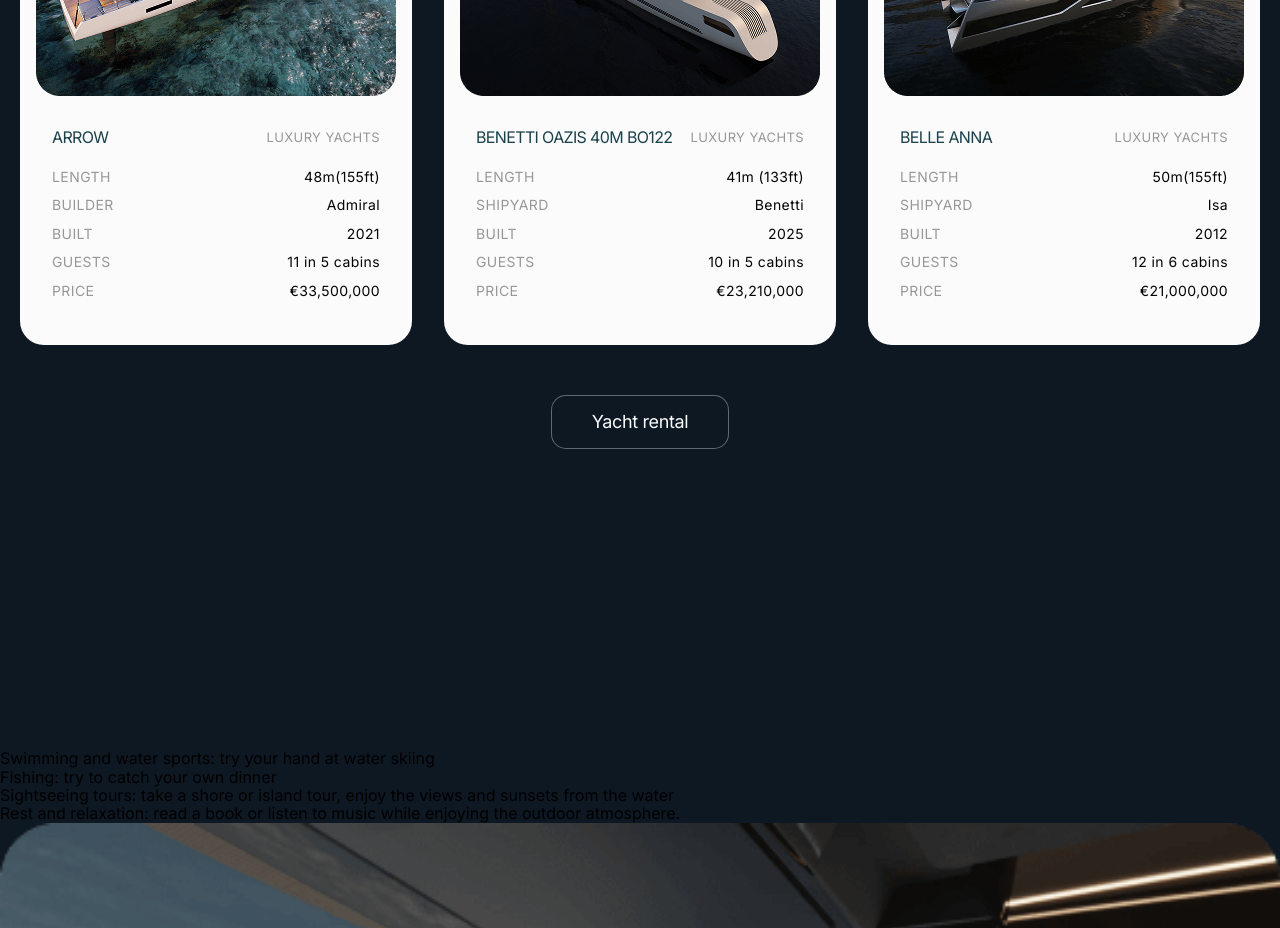
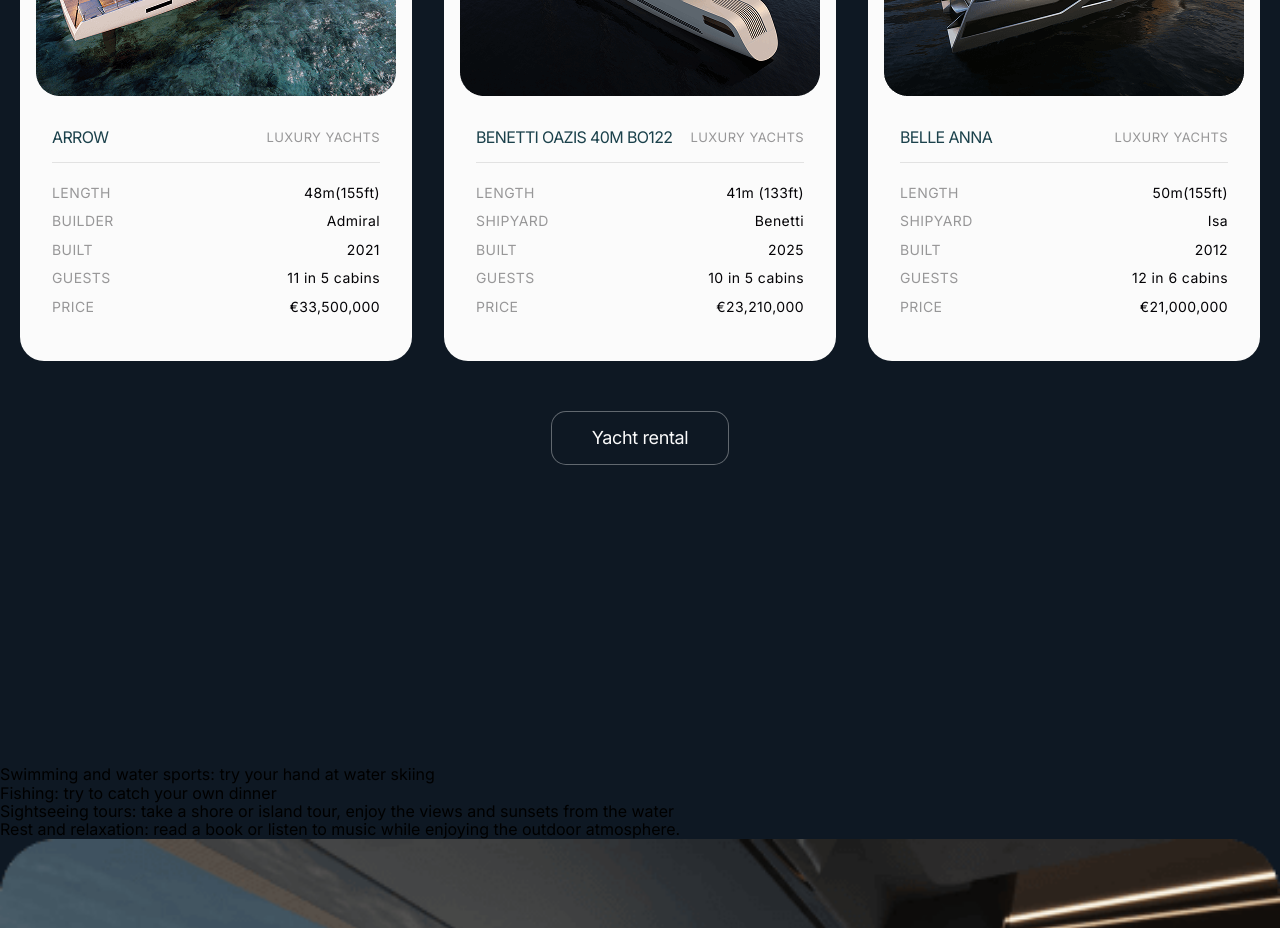
Before and after one commit to KatarginaKate/YachtJet, a plain HTML site: page index.html in a window 1280 px wide. Shown: the part 2080-3008 px from the top of the page. Drawn offline with nearby package versions, Linux system fonts and the light colour scheme.

Commit message:
lineafter

```diff
--- a/css/styles.css
+++ b/css/styles.css
@@ -260,11 +260,23 @@ img {
   margin-bottom: 50px;
 }
 .dreamyacht-clasification {
+  position: relative;
   display: flex;
   justify-content: space-between;
   align-items: center;
-  padding: 0 16px;
+  padding: 0 16px 16px;
   margin-bottom: 16px;
+}
+
+.dreamyacht-clasification::after {
+  position: absolute;
+  content: "";
+  bottom: -16px;
+  width: 328px;
+  height: 1px;
+  background-color: rgba(4, 3, 6, 0.1);
+  bottom: 0;
+
 }
 .dreamyacht-title {
   font-weight: 500;
@@ -288,6 +300,7 @@ img {
 .dreamyacht-details-list {
   padding: 0 16px 24px;
   margin: 0;
+
 }
 
 .dreamyacht-details-list li {
```
